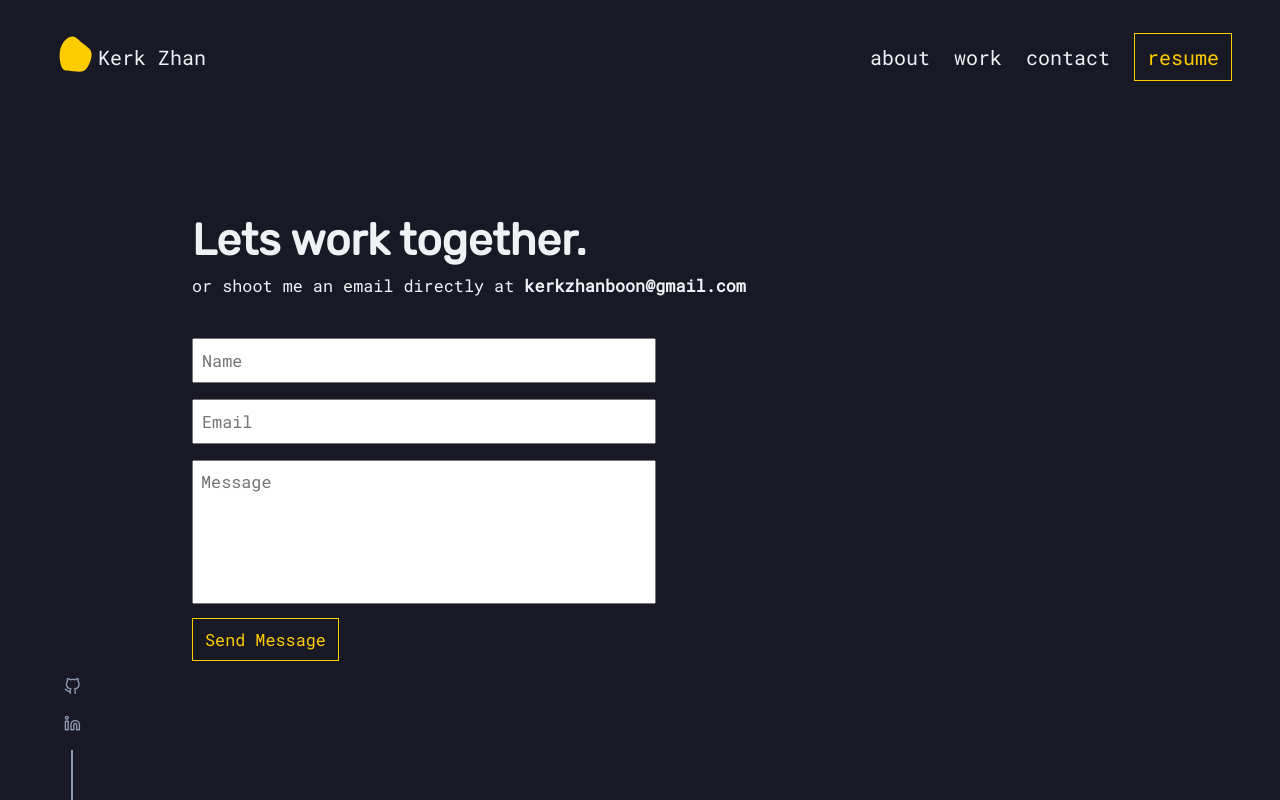
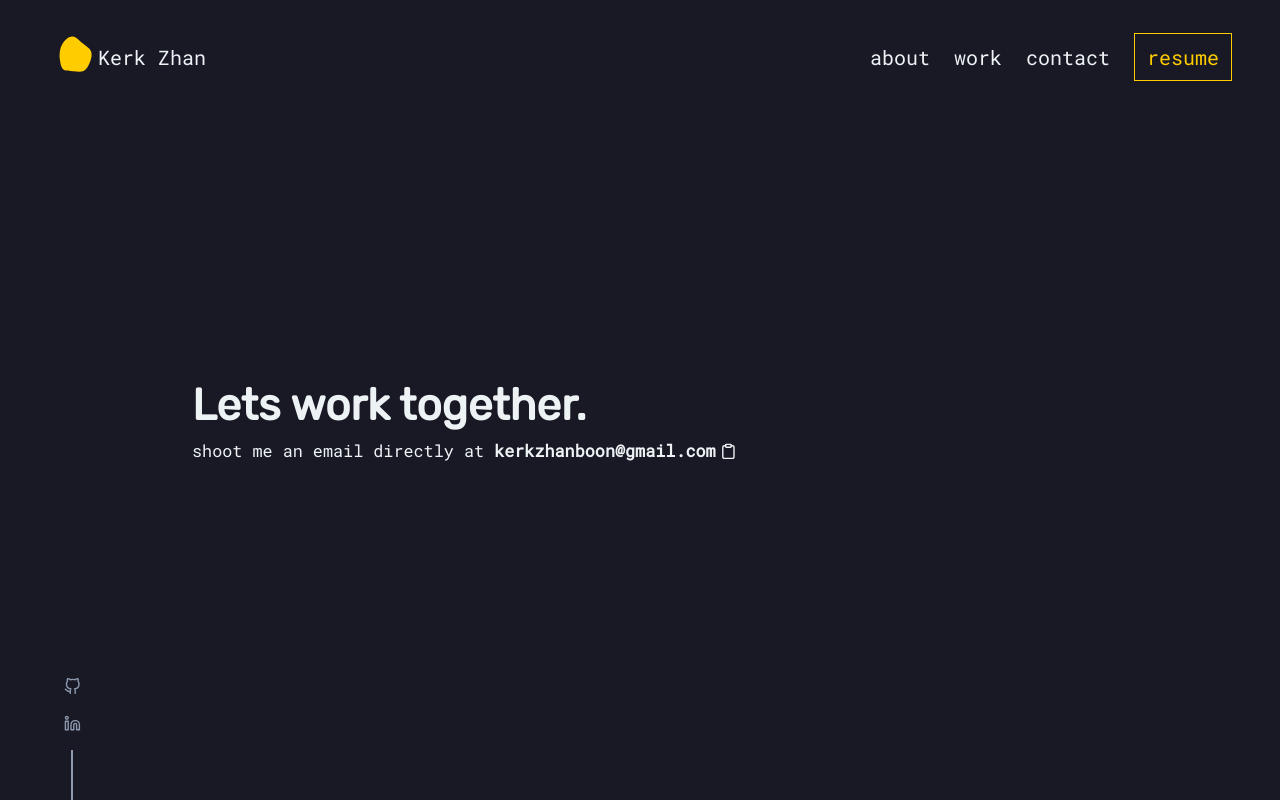
Before and after one commit to kerkzhan/portfolio-2022, a Next.js app: page /contact in a window 1280 px wide. Built offline with nearby package versions, Linux system fonts and the light colour scheme.

Commit message:
remove form

```diff
--- a/components/layout.js
+++ b/components/layout.js
@@ -1,14 +1,14 @@
 import PropTypes from "prop-types";
 import Header from "./header";
 import Footer from "./footer";
-
+import { Toaster } from "sonner";
 const Layout = ({ children }) => {
   return (
     <>
       <Header />
 
       <main>{children}</main>
-
+      <Toaster />
       <Footer />
     </>
   );
--- a/package.json
+++ b/package.json
@@ -18,7 +18,8 @@
     "react-reveal": "^1.2.2",
     "resend": "^4.0.0",
     "sass": "^1.52.0",
-    "sharp": "^0.33.5"
+    "sharp": "^0.33.5",
+    "sonner": "^1.5.0"
   },
   "devDependencies": {
     "@types/node": "22.7.4",
--- a/pages/_app.js
+++ b/pages/_app.js
@@ -1,5 +1,6 @@
 import "../css/kp.css";
 import Layout from "../components/layout";
+
 import "@fontsource/rubik";
 import "@fontsource/roboto-mono";
 
--- a/pages/api/send.ts
+++ b/pages/api/send.ts
@@ -5,8 +5,6 @@ import { Resend } from "resend";
 const resend = new Resend(process.env.RESEND_API_KEY);
 
 export default async function handler(req: NextApiRequest, res: NextApiResponse) {
-  console.log(req.body);
-
   // Detect if the form was filled by a bot
   if (req.body.realName) {
     return res.redirect(302, "/error");
--- a/pages/contact.js
+++ b/pages/contact.js
@@ -1,6 +1,20 @@
 import Head from "next/head";
+import { toast } from "sonner";
+import { FiClipboard } from "react-icons/fi";
 
 export default function Home() {
+  function copyToClipboard() {
+    const wordToCopy = "kerkzhanboon@gmail.com";
+    navigator.clipboard
+      .writeText(wordToCopy)
+      .then(() => {
+        toast.success(`Copied: ${wordToCopy}`);
+      })
+      .catch((err) => {
+        console.error("Failed to copy: ", err);
+      });
+  }
+
   return (
     <>
       <Head>
@@ -12,9 +26,22 @@ export default function Home() {
       <section className="kp-layout-section kp-layout-hero fade-in">
         <h1>Lets work together.</h1>
         <p className="kp-stack-32">
-          or shoot me an email directly at <strong>kerkzhanboon@gmail.com</strong>
+          shoot me an email directly at{" "}
+          <strong>
+            <span
+              style={{
+                cursor: "pointer",
+                display: "inline-flex",
+                alignItems: "center",
+                gap: 4,
+              }}
+              onClick={() => copyToClipboard()}
+            >
+              kerkzhanboon@gmail.com <FiClipboard />
+            </span>
+          </strong>
         </p>
-        <div>
+        {/* <div>
           <form
             className="kp-form-container"
             name="contact"
@@ -58,7 +85,7 @@ export default function Home() {
               <p>Send Message</p>
             </button>
           </form>
-        </div>
+        </div> */}
       </section>
     </>
   );
```
Also changed, not shown: 1 other file (tests, documents, lock files or other folders).
